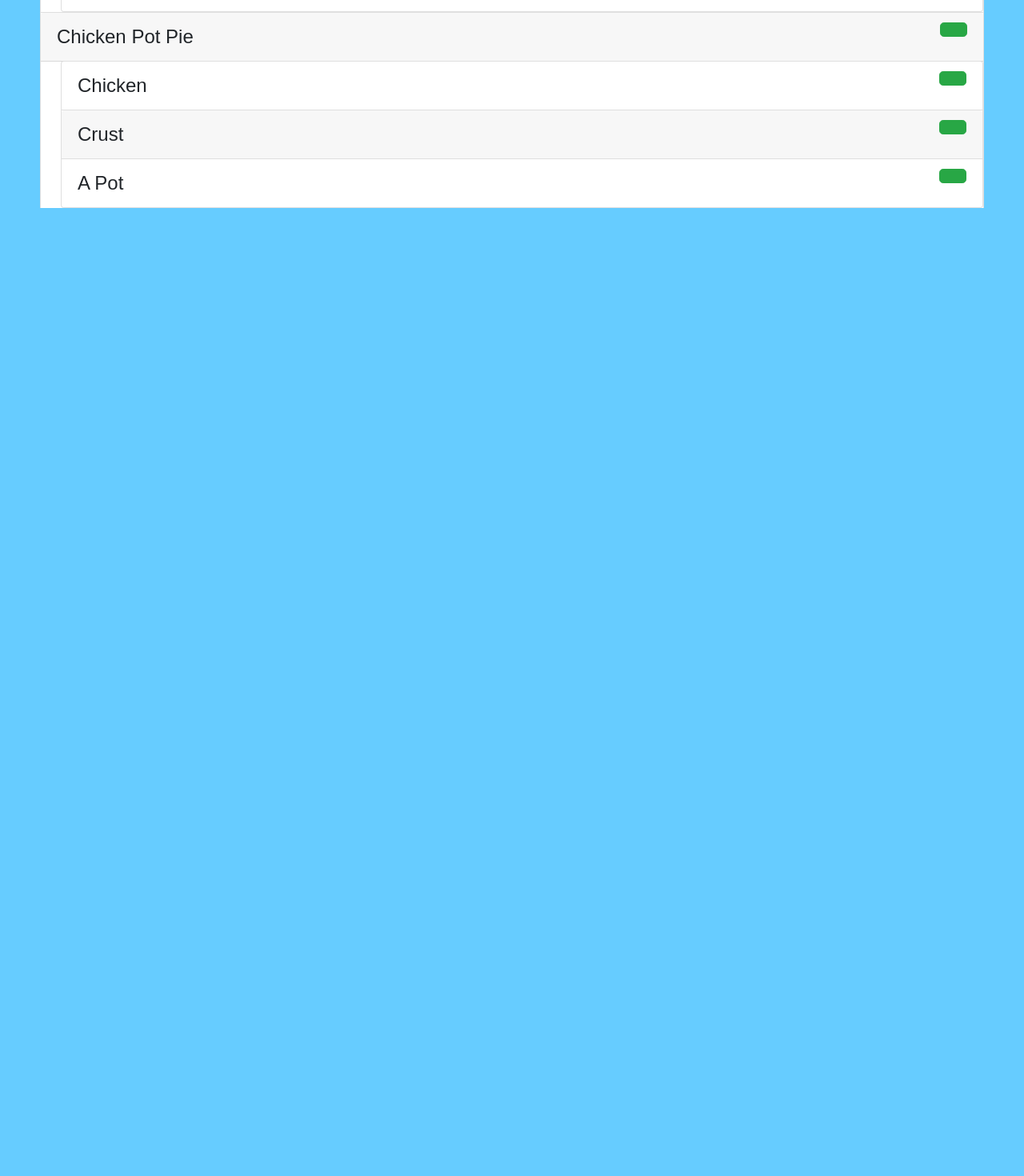
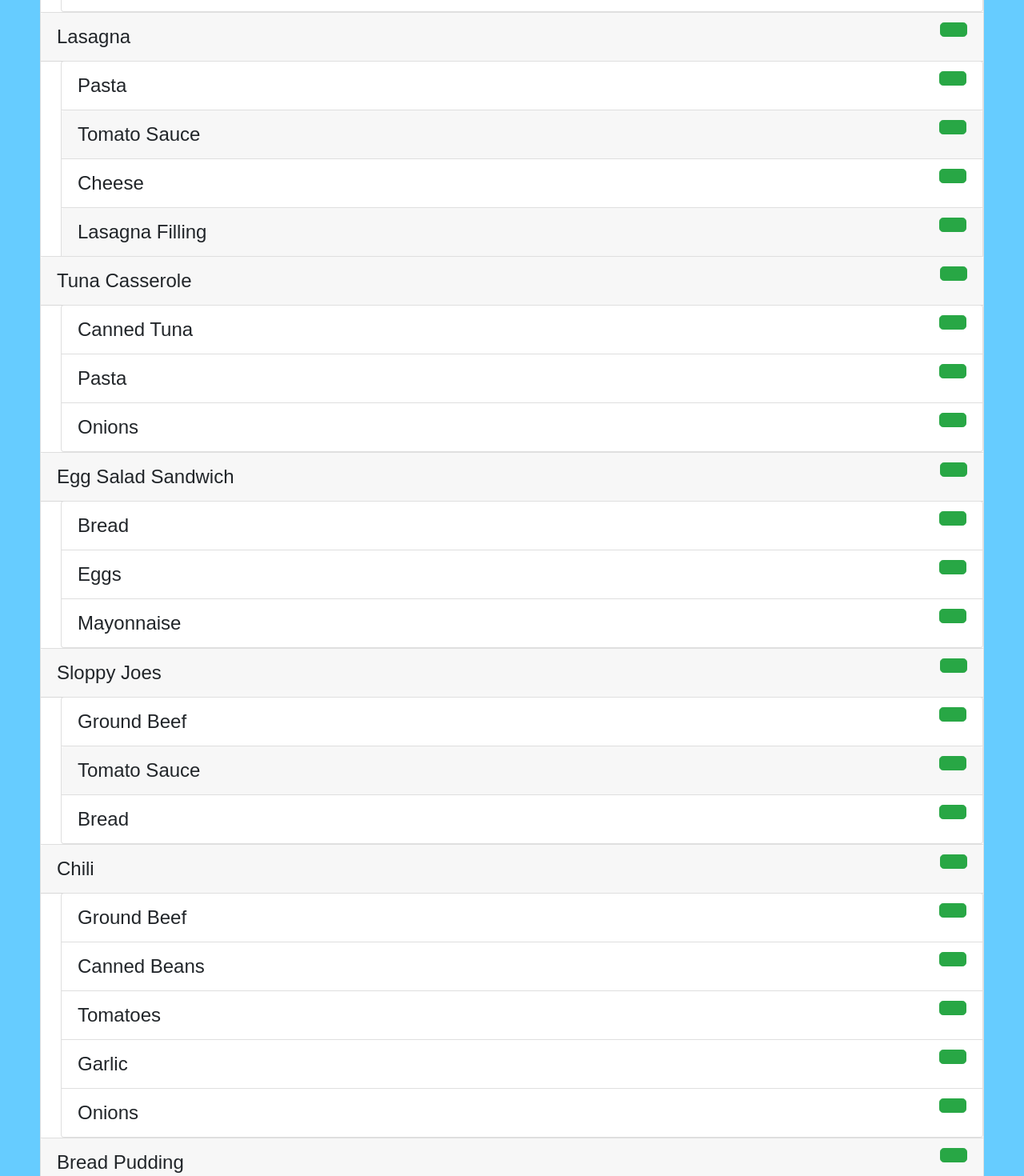
Before and after one commit to nate-trojian/shopping-mopup-server, a React (Create React App) app: page /player1 in a window 1280 px wide. Shown: the part 280-1750 px from the top of the page at 80% size. Before the commit the page ends 800 px from the top, so only its background shows below. Built offline with nearby package versions, Linux system fonts and the light colour scheme; some icons are missing.

Commit message:
Add trial lists

```diff
--- a/package.json
+++ b/package.json
@@ -4,6 +4,7 @@
   "private": true,
   "dependencies": {
     "bootstrap": "^4.3.1",
+    "express": "^4.17.1",
     "react": "^16.12.0",
     "react-bootstrap": "^1.0.0-beta.14",
     "react-dom": "^16.12.0",
--- a/src/index.js
+++ b/src/index.js
@@ -8,40 +8,112 @@ import App from './App';
 
 const player1Items = {
   "Apple Pie": {
+    "Pie Crust": {
+      "Flour": null,
+      "Butter": null
+    },
     "Apples": null,
-    "Crust": {
-      "Milk": null,
-      "Flour": null
-    },
     "Sugar": null
   },
-  "Chicken Pot Pie": {
-    "Chicken": null,
-    "Crust": {
-      "Milk": null,
-      "Flour": null
+  "Lasagna": {
+    "Pasta": null,
+    "Tomato Sauce": {
+      "Tomatoes": null,
+      "Garlic": null
     },
-    "A Pot": null
+    "Cheese": null,
+    "Lasagna Filling": {
+      "Ground Beef": null,
+      "Spinach": null
+    }
   },
+  "Tuna Casserole": {
+    "Canned Tuna": null,
+    "Pasta": null,
+    "Onions": null
+  },
+  "Egg Salad Sandwich": {
+    "Bread": null,
+    "Eggs": null,
+    "Mayonnaise": null
+  },
+  "Sloppy Joes": {
+    "Ground Beef": null,
+    "Tomato Sauce": {
+      "Tomatoes": null,
+      "Garlic": null
+    },
+    "Bread": null
+  },
+  "Chili": {
+    "Ground Beef": null,
+    "Canned Beans": null,
+    "Tomatoes": null,
+    "Garlic": null,
+    "Onions": null
+  },
+  "Bread Pudding": {
+    "Bread": null,
+    "Sugar": null,
+    "Eggs": null,
+    "Milk": null
+  }
 };
 
 const player2Items = {
-  "ApplePie": {
+  "Apple Pie": {
+    "Pie Crust": {
+      "Flour": null,
+      "Butter": null
+    },
     "Apples": null,
-    "Crust": {
-      "Milk": null,
-      "Flour": null
-    },
     "Sugar": null
   },
-  "Chicken Pot Pie": {
-    "Chicken": null,
-    "Crust": {
-      "Milk": null,
-      "Flour": null
+  "Lasagna": {
+    "Pasta": null,
+    "Tomato Sauce": {
+      "Tomatoes": null,
+      "Garlic": null
     },
-    "A Pot": null
+    "Cheese": null,
+    "Lasagna Filling": {
+      "Ground Beef": null,
+      "Spinach": null
+    }
   },
+  "Tuna Sandwich": {
+    "Bread": null,
+    "Canned Tuna": null,
+    "Mayonnaise": null
+  },
+  "Beef Stew":{
+    "Ground Beef": null,
+    "Potatoes": null,
+    "Carrots": null,
+    "Onions": null
+  },
+  "Carrot Cake": {
+    "Flour": null,
+    "Butter": null,
+    "Sugar": null,
+    "Carrots": null
+  },
+  "Quiche": {
+    "Pie Crust": {
+      "Flour": null,
+      "Butter": null
+    },
+    "Eggs": null,
+    "Cheese": null,
+    "Quiche Filling": {
+      "Spinach": null,
+      "Spam": null
+    }
+  },
+  "Pasta Salad": {
+    "Pasta": null,
+    "Mayonnaise": null
+  }
 };
 
 
```
Also changed, not shown: src/routes.js (deleted, +0 -16 lines).
